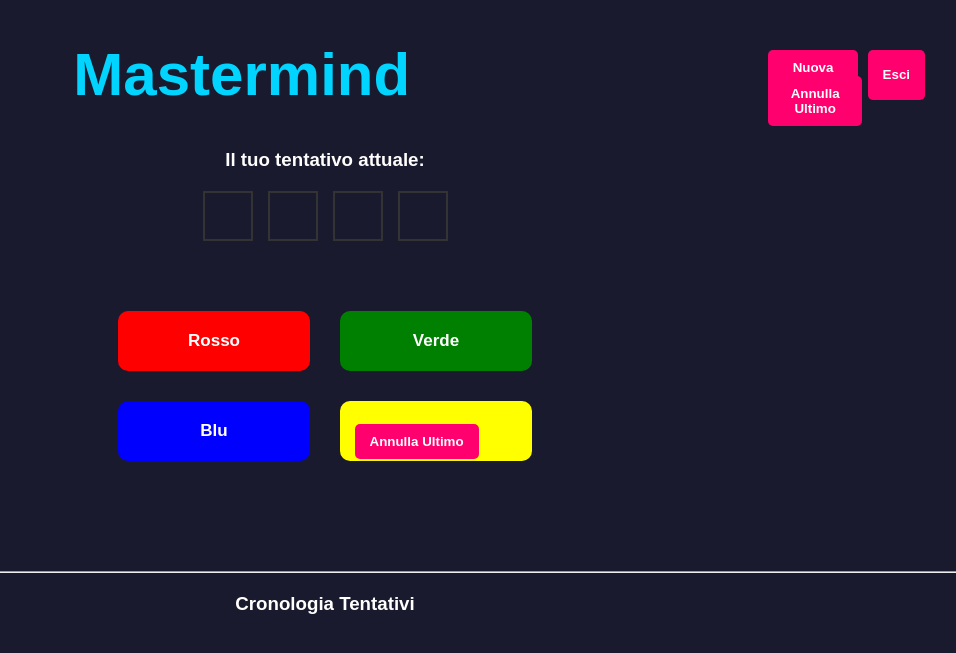
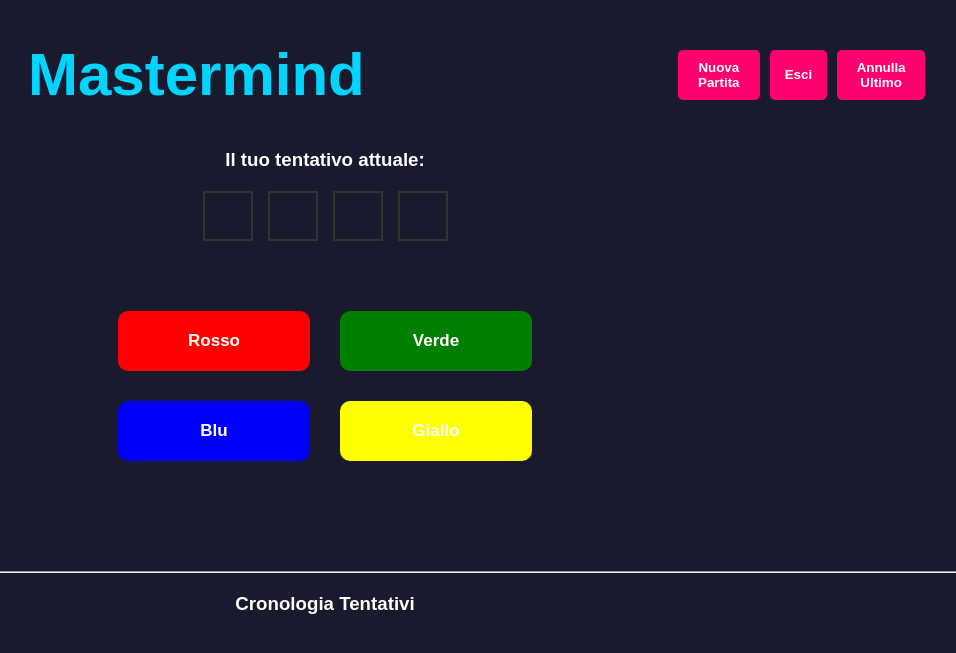
Before and after one commit to matteoQuerini/Mastermind, a PHP site: page /dashboard.php in a window 1280 px wide. Shown: the top 653 px of the page, without its empty margins (315-1271 px from the left). Run offline with PHP 8.4, Linux system fonts and the light colour scheme; the visitor is signed in with stand-in values (Sample User, id 1).

Commit message:
Rimozione bottone doppio in dashboard.php

```diff
--- a/Codice/dashboard.php
+++ b/Codice/dashboard.php
@@ -32,14 +32,14 @@ if (!isset($_SESSION['storico'])) {
                 <form action="inputManagement.php" method="post">
                     <button type="submit" name="action" value="reset" class="reset-btn">Nuova Partita</button>
                 </form>
+
                 <button class="logout-btn" onclick="window.location.href='logout.php';">Esci</button>
+
                 <form action="inputManagement.php" method="post">
-                <button type="submit" name="action" value="undo" class="undo-btn">Annulla Ultimo</button>
+                    <button type="submit" name="action" value="undo" class="undo-btn">Annulla Ultimo</button>
                 </form>
             </div>
-            <form action="inputManagement.php" method="post">
-                    <button type="submit" name="action" value="undo" class="undo-btn">Annulla Ultimo</button>
-            </form>
+
         </div>
 
         <div class="campo">
--- a/Codice/style.css
+++ b/Codice/style.css
@@ -279,6 +279,8 @@ h1, h3 {
     cursor: pointer;
 }
 
+
+
 .exit {
     display: none;
 }
@@ -333,12 +335,3 @@ h1, h3 {
 .bottone-logout:hover {
     background-color: #cc0056;
 }
-
-.undo-btn{
-
-    position: absolute;
-    top: 53%;
-    right: 38%;
-
-
-}
```
